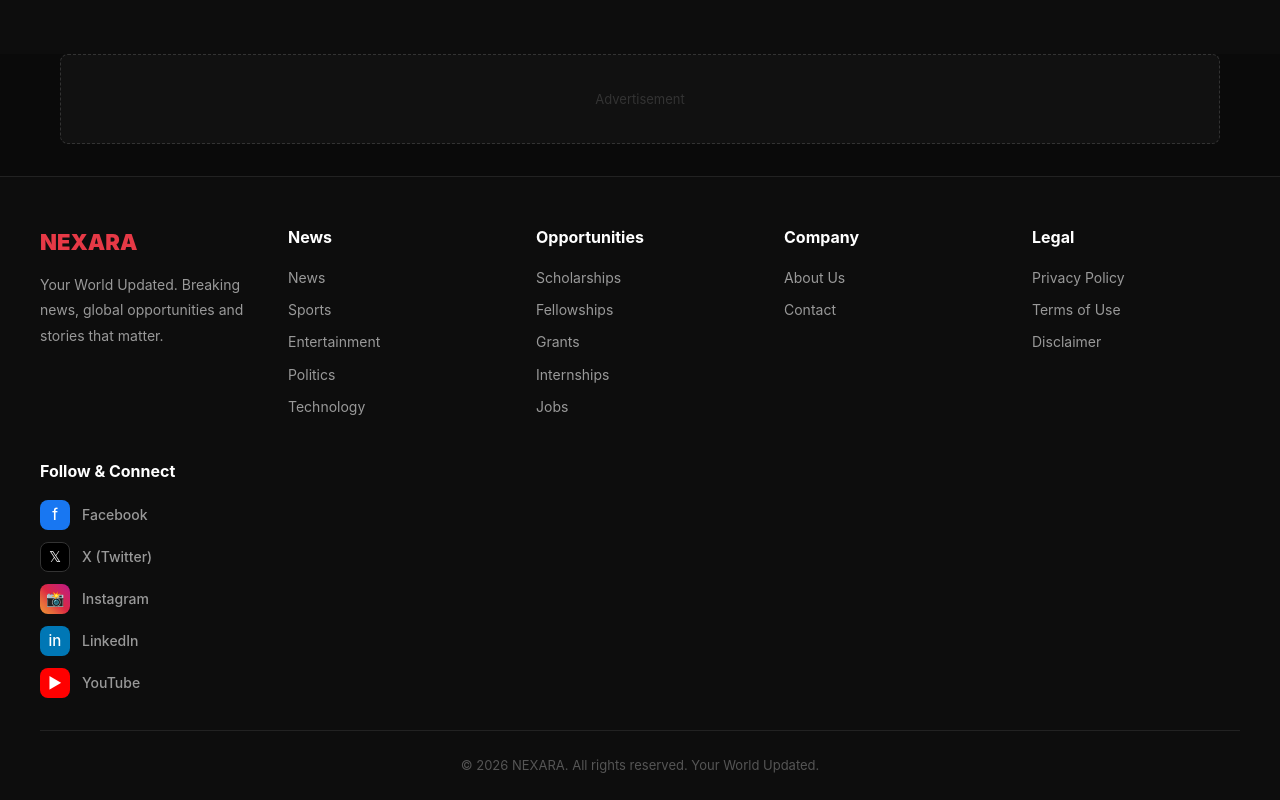
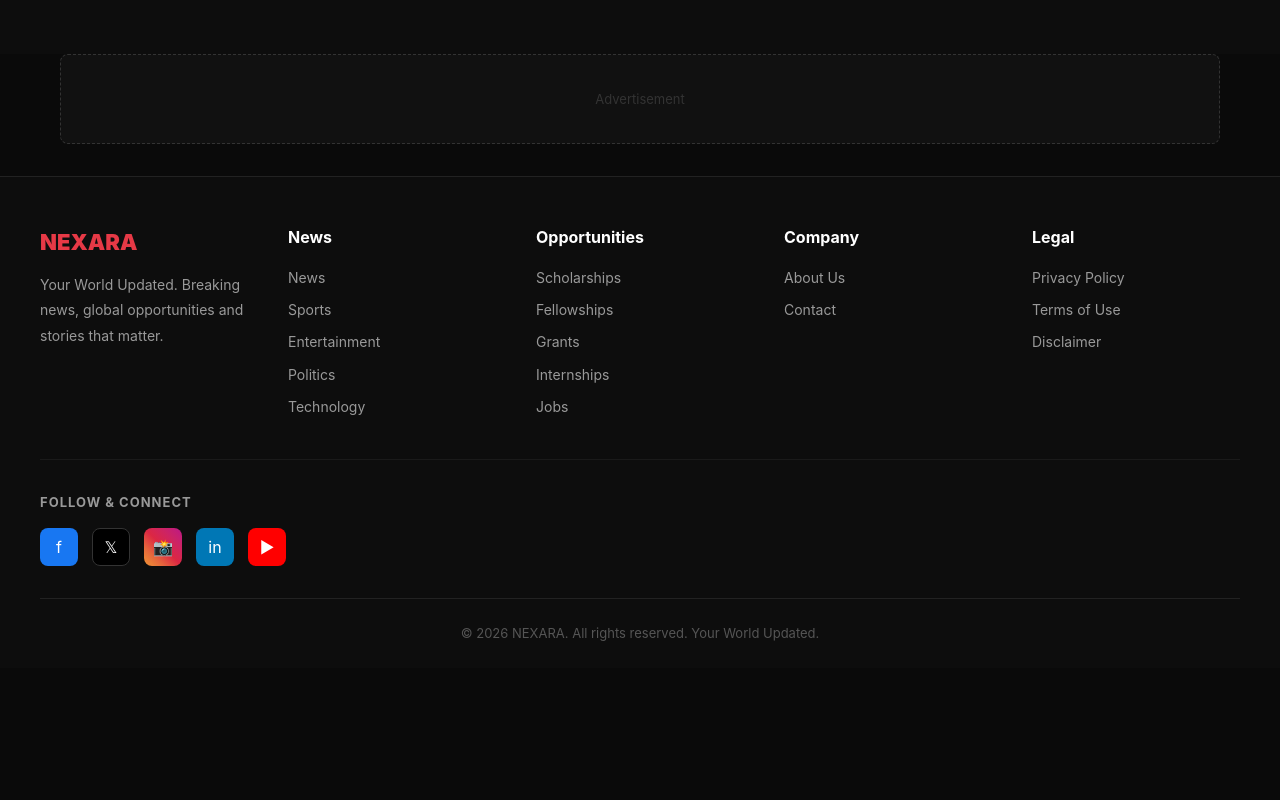
Before and after one commit to writerswebproductions-arch/nexara-v2, a Next.js app: page / in a window 1280 px wide. Shown: the part 1546-2346 px from the top of the page. After the commit the page ends 2214 px from the top, so only its background shows below. Built offline with nearby package versions, Linux system fonts and the light colour scheme; no server answers.

Commit message:
Fix footer layout - horizontal social icons row

```diff
--- a/components/Footer.tsx
+++ b/components/Footer.tsx
@@ -1,6 +1,14 @@
 import Link from 'next/link';
 
 export default function Footer() {
+  const socials = [
+    { name: 'Facebook', href: 'https://web.facebook.com/profile.php?id=61591154086030', bg: '#1877f2', icon: 'f' },
+    { name: 'X (Twitter)', href: 'https://x.com/Writerswebb', bg: '#000', border: '1px solid #333', icon: '𝕏' },
+    { name: 'Instagram', href: 'https://www.instagram.com/writerswebbproduction/', bg: 'linear-gradient(45deg, #f09433, #e6683c, #dc2743, #cc2366, #bc1888)', icon: '📸' },
+    { name: 'LinkedIn', href: 'https://www.linkedin.com/in/aaron-amoako-smith-4657582bb/', bg: '#0077b5', icon: 'in' },
+    { name: 'YouTube', href: 'https://www.youtube.com/@writerswebproductions-x8w', bg: '#ff0000', icon: '▶' },
+  ];
+
   return (
     <footer style={{ background: '#0d0d0d', borderTop: '1px solid #222', padding: '48px 20px 24px' }}>
       <div style={{ maxWidth: '1200px', margin: '0 auto', display: 'grid', gridTemplateColumns: 'repeat(auto-fit, minmax(200px, 1fr))', gap: '40px' }}>
@@ -43,32 +51,39 @@ export default function Footer() {
             <Link href='/disclaimer' style={{ color: '#999', fontSize: '14px' }}>Disclaimer</Link>
           </div>
         </div>
-        <div>
-          <h4 style={{ color: '#fff', fontWeight: 700, marginBottom: '16px' }}>Follow & Connect</h4>
-          <div style={{ display: 'flex', flexDirection: 'column', gap: '12px' }}>
-            <a href="https://web.facebook.com/profile.php?id=61591154086030" target="_blank" rel="noopener noreferrer" style={{ display: 'flex', alignItems: 'center', gap: '12px', color: '#999', textDecoration: 'none', fontSize: '14px', fontWeight: 500 }}>
-              <span style={{ background: '#1877f2', width: '30px', height: '30px', borderRadius: '8px', display: 'flex', alignItems: 'center', justifyContent: 'center', fontSize: '15px', flexShrink: 0, color: '#fff' }}>f</span>
-              Facebook
+      </div>
+
+      <div style={{ maxWidth: '1200px', margin: '40px auto 0', paddingTop: '32px', borderTop: '1px solid #1a1a1a' }}>
+        <p style={{ color: '#999', fontSize: '13px', fontWeight: 700, letterSpacing: '1px', marginBottom: '16px' }}>FOLLOW & CONNECT</p>
+        <div style={{ display: 'flex', flexWrap: 'wrap', gap: '14px' }}>
+          {socials.map((s) => (
+            <a
+              key={s.name}
+              href={s.href}
+              target="_blank"
+              rel="noopener noreferrer"
+              title={s.name}
+              style={{
+                background: s.bg,
+                border: s.border || 'none',
+                width: '38px',
+                height: '38px',
+                borderRadius: '8px',
+                display: 'flex',
+                alignItems: 'center',
+                justifyContent: 'center',
+                fontSize: '16px',
+                color: '#fff',
+                textDecoration: 'none',
+                flexShrink: 0,
+              }}
+            >
+              {s.icon}
             </a>
-            <a href="https://x.com/Writerswebb" target="_blank" rel="noopener noreferrer" style={{ display: 'flex', alignItems: 'center', gap: '12px', color: '#999', textDecoration: 'none', fontSize: '14px', fontWeight: 500 }}>
-              <span style={{ background: '#000', border: '1px solid #333', width: '30px', height: '30px', borderRadius: '8px', display: 'flex', alignItems: 'center', justifyContent: 'center', fontSize: '15px', flexShrink: 0, color: '#fff' }}>𝕏</span>
-              X (Twitter)
-            </a>
-            <a href="https://www.instagram.com/writerswebbproduction/" target="_blank" rel="noopener noreferrer" style={{ display: 'flex', alignItems: 'center', gap: '12px', color: '#999', textDecoration: 'none', fontSize: '14px', fontWeight: 500 }}>
-              <span style={{ background: 'linear-gradient(45deg, #f09433, #e6683c, #dc2743, #cc2366, #bc1888)', width: '30px', height: '30px', borderRadius: '8px', display: 'flex', alignItems: 'center', justifyContent: 'center', fontSize: '15px', flexShrink: 0 }}>📸</span>
-              Instagram
-            </a>
-            <a href="https://www.linkedin.com/in/aaron-amoako-smith-4657582bb/" target="_blank" rel="noopener noreferrer" style={{ display: 'flex', alignItems: 'center', gap: '12px', color: '#999', textDecoration: 'none', fontSize: '14px', fontWeight: 500 }}>
-              <span style={{ background: '#0077b5', width: '30px', height: '30px', borderRadius: '8px', display: 'flex', alignItems: 'center', justifyContent: 'center', fontSize: '15px', flexShrink: 0, color: '#fff' }}>in</span>
-              LinkedIn
-            </a>
-            <a href="https://www.youtube.com/@writerswebproductions-x8w" target="_blank" rel="noopener noreferrer" style={{ display: 'flex', alignItems: 'center', gap: '12px', color: '#999', textDecoration: 'none', fontSize: '14px', fontWeight: 500 }}>
-              <span style={{ background: '#ff0000', width: '30px', height: '30px', borderRadius: '8px', display: 'flex', alignItems: 'center', justifyContent: 'center', fontSize: '15px', flexShrink: 0, color: '#fff' }}>▶</span>
-              YouTube
-            </a>
-          </div>
+          ))}
         </div>
       </div>
+
       <div style={{ maxWidth: '1200px', margin: '32px auto 0', paddingTop: '24px', borderTop: '1px solid #222', textAlign: 'center' }}>
         <p style={{ color: '#555', fontSize: '13px' }}>© 2026 NEXARA. All rights reserved. Your World Updated.</p>
       </div>
```
